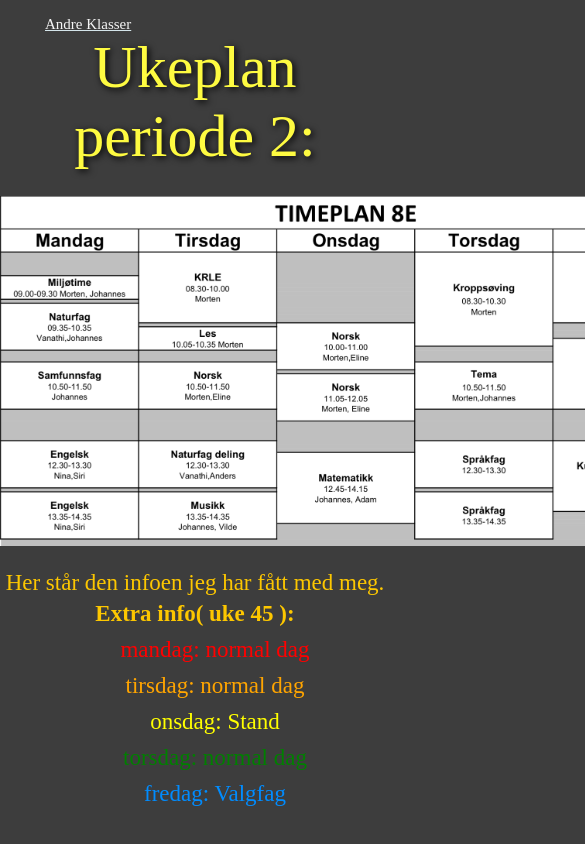
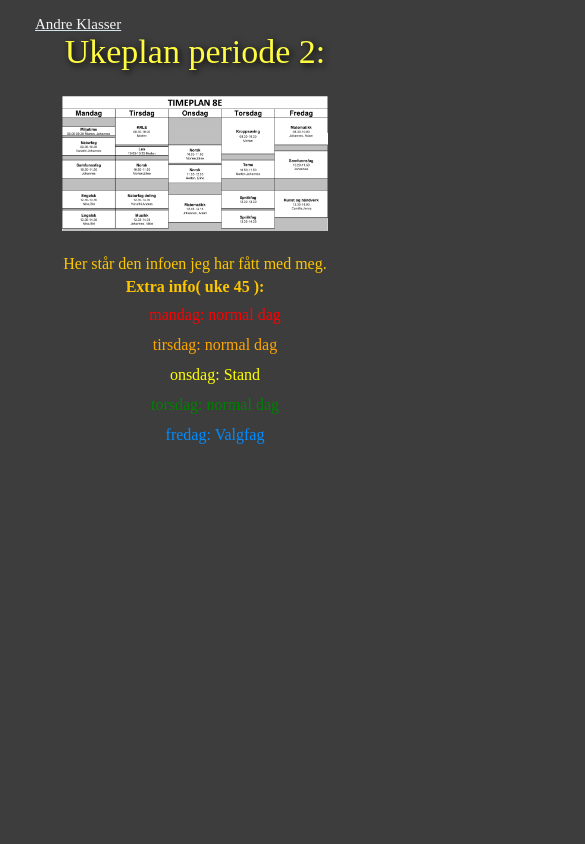
Before and after one commit to DollerFlea/Ukeplan, a plain HTML site: page 8E.html in a window 390 px wide. Shown: the top 844 px of the page, 585 px wide, since content can reach past the window. Drawn offline with Linux system fonts and the light colour scheme.

Commit message:
Add files via upload

```diff
--- a/8E.html
+++ b/8E.html
@@ -2,6 +2,7 @@
 <html>
 
 <head>
+  <meta name="viewport" content="width=device-width, initial-scale=1">
   <title>Ukeplan 8E apallokka</title>
   <link rel="stylesheet" href="css/style.css">
   <link rel="icon" href="Pics/up.ico">
--- a/css/style.css
+++ b/css/style.css
@@ -63,3 +63,279 @@
   color: grey;
   text-decoration-color: grey;
 }
+
+@media screen and (max-width: 775px){
+
+
+  #andre-klasser {
+    text-decoration: none;
+    font-size: 19px;
+    color: whitesmoke;
+    position: relative;
+    margin-left: 15px;
+    top: 15px;
+    text-decoration: underline;
+    text-decoration-color: rgb(212, 229, 234);
+    padding: 20px;
+  }
+
+
+  #head1{
+    font-size: 52px;
+    color: #fefb41;
+    margin-top: 15px;
+    text-shadow: 2px 2px 7px black;
+  }
+
+
+  #up-p2{
+    height: 325px;
+    margin-top: 25px;
+  }
+
+
+  .special-days li {
+    color: #db5757d2;
+    margin-top: 20px;
+  }
+
+
+  .special-days{
+    color: #fdc700;
+    font-size: 27px;
+  }
+
+
+}
+
+@media screen and (max-width: 645px){
+
+
+  #andre-klasser {
+    text-decoration: none;
+    font-size: 16px;
+    color: whitesmoke;
+    position: relative;
+    margin-left: 15px;
+    top: 15px;
+    text-decoration: underline;
+    text-decoration-color: rgb(212, 229, 234);
+    padding: 20px;
+  }
+
+
+  #head1{
+    font-size: 45px;
+    color: #fefb41;
+    margin-top: 15px;
+    text-shadow: 2px 2px 7px black;
+  }
+
+
+  #up-p2{
+    height: 265px;
+    margin-top: 25px;
+  }
+
+
+  .special-days li {
+    color: #db5757d2;
+    margin-top: 17px;
+  }
+
+
+  .special-days{
+    color: #fdc700;
+    font-size: 25px;
+  }
+
+
+}
+
+
+
+
+@media screen and (max-width: 530px){
+
+
+  #andre-klasser {
+    text-decoration: none;
+    font-size: 16px;
+    color: whitesmoke;
+    position: relative;
+    margin-left: 15px;
+    top: 15px;
+    text-decoration: underline;
+    text-decoration-color: rgb(212, 229, 234);
+    padding: 20px;
+  }
+
+
+  #head1{
+    font-size: 45px;
+    color: #fefb41;
+    margin-top: 15px;
+    text-shadow: 2px 2px 7px black;
+  }
+
+
+  #up-p2{
+    height: 225px;
+    margin-top: 25px;
+  }
+
+
+  .special-days li {
+    color: #db5757d2;
+    margin-top: 14px;
+  }
+
+
+  .special-days{
+    color: #fdc700;
+    font-size: 21px;
+  }
+
+
+}
+
+
+
+
+@media screen and (max-width: 450px){
+
+
+  #andre-klasser {
+    text-decoration: none;
+    font-size: 16px;
+    color: whitesmoke;
+    position: relative;
+    margin-left: 15px;
+    top: 15px;
+    text-decoration: underline;
+    text-decoration-color: rgb(212, 229, 234);
+    padding: 20px;
+  }
+
+
+  #head1{
+    font-size: 36px;
+    color: #fefb41;
+    margin-top: 15px;
+    text-shadow: 2px 2px 7px black;
+  }
+
+
+  #up-p2{
+    height: 180px;
+    margin-top: 25px;
+  }
+
+
+  .special-days li {
+    color: #db5757d2;
+    margin-top: 14px;
+  }
+
+
+  .special-days{
+    color: #fdc700;
+    font-size: 21px;
+  }
+
+
+}
+
+@media screen and (max-width: 450px){
+
+
+  #andre-klasser {
+    text-decoration: none;
+    font-size: 15px;
+    color: whitesmoke;
+    position: relative;
+    margin-left: 15px;
+    top: 15px;
+    text-decoration: underline;
+    text-decoration-color: rgb(212, 229, 234);
+    padding: 20px;
+  }
+
+
+  #head1{
+    font-size: 34px;
+    color: #fefb41;
+    margin-top: 15px;
+    text-shadow: 2px 2px 7px black;
+  }
+
+
+  #up-p2{
+    height: 150px;
+    margin-top: 25px;
+  }
+
+
+  .special-days li {
+    color: #db5757d2;
+    margin-top: 13px;
+  }
+
+
+  .special-days{
+    color: #fdc700;
+    font-size: 18px;
+  }
+
+
+}
+
+
+
+
+
+
+
+@media screen and (max-width: 450px){
+
+
+  #andre-klasser {
+    text-decoration: none;
+    font-size: 15px;
+    color: whitesmoke;
+    position: relative;
+    margin-left: 15px;
+    top: 15px;
+    text-decoration: underline;
+    text-decoration-color: rgb(212, 229, 234);
+    padding: 20px;
+  }
+
+
+  #head1{
+    font-size: 34px;
+    color: #fefb41;
+    margin-top: 15px;
+    text-shadow: 2px 2px 7px black;
+  }
+
+
+  #up-p2{
+    height: 135px;
+    margin-top: 25px;
+  }
+
+
+  .special-days li {
+    color: #db5757d2;
+    margin-top: 12px;
+  }
+
+
+  .special-days{
+    color: #fdc700;
+    font-size: 16px;
+  }
+
+
+}
```
